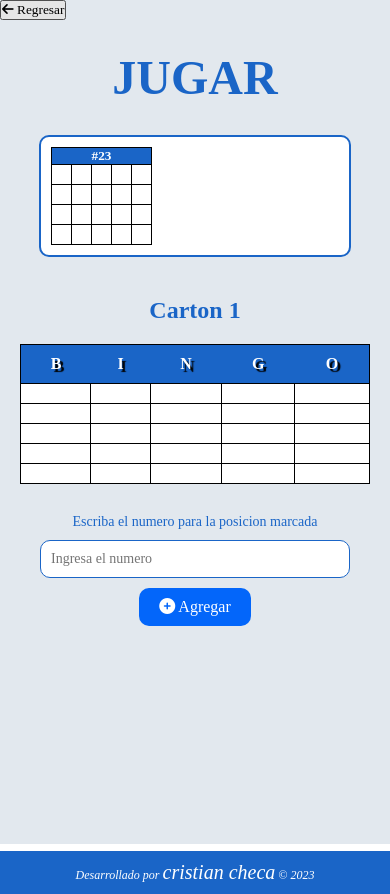
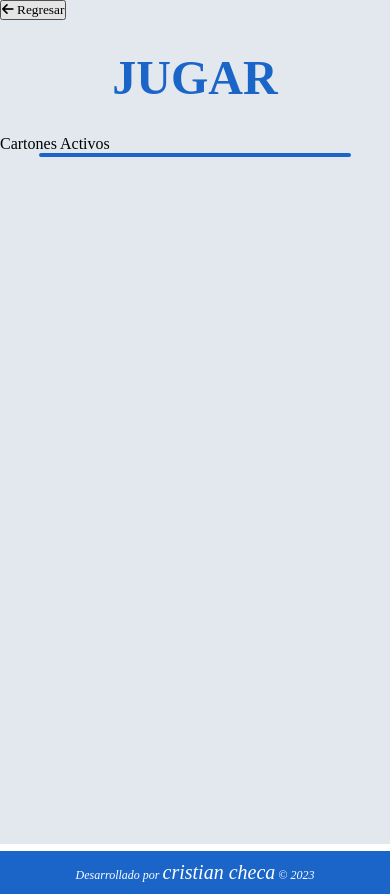
Before and after one commit to Chek97/bingo-app, a React (Vite) app: page /play in a window 390 px wide. Built offline with nearby package versions, Linux system fonts and the light colour scheme; a web font is replaced by a local one.

Commit message:
juego terminado 90%

```diff
--- a/src/pages/PlayPage.jsx
+++ b/src/pages/PlayPage.jsx
@@ -1,4 +1,5 @@
-import { BackButton, CartonItem } from "../components"
+import { useState } from "react";
+import { BackButton, CartonItem, Error } from "../components"
 
 export const PlayPage = () => {
 
@@ -9,8 +10,53 @@ export const PlayPage = () => {
   } catch (error) {
     console.log(error);
   }
+  const [carton, setCarton] = useState({});
+  const [loading, setLoading] = useState(false);
+  const [value, setValue] = useState("");
+  const [error, setError] = useState({
+    ok: false,
+    message: ""
+  });
 
-  console.log(cartonList);
+  const { positions } = carton || [];
+
+
+  const handlePosition = (current) => {
+    setCarton(current);
+    setLoading(true);
+  }
+
+  const handleChange = (e) => {
+    setValue(e.target.value);
+    setError({
+      ok: false,
+      message: ""
+    });
+  }
+
+  const handleSubmit = (e) => {
+    e.preventDefault();
+    const error = (value < 0 || value > 75) ? "Debes agregar un numero entre el 1 y el 75" : "";
+
+    if(error === "" ){
+      cartonList.forEach((cartonItem) => {
+        for(let i = 0; i < cartonItem.positions.length; i++){
+          if(cartonItem.positions[i][0] === value && i !== 12){
+            cartonItem.positions[i][1] = true;
+          }
+        }
+      });
+
+      localStorage.setItem("cartons", JSON.stringify(cartonList));
+
+    }else{
+      setError({
+        ok: true,
+        message: error
+      });
+    }
+  }
+//ACTUALIZAR EN TIEMPO REAL LAS TABLAS Y LA TABLA NORMAL
 
   return (
     <div className="container">
@@ -18,61 +64,57 @@ export const PlayPage = () => {
       <header>
         <h1>JUGAR</h1>
       </header>
-      {/* {
-        cartonList.length > 0 && (
-          <ul className="carton-list">
-            {cartonList.map(c => (
-              <CartonItem
-                title={`Carton ${c.id}`}
-                carton={c}
-                key={c.id}
-              />
-            ))}
-          </ul>
-        )
-      } */}
-      {/* CREAR COMPONENTE PARA MOSTRAR LA TABLA CON LOS VALORES */}
+      <p>Cartones Activos</p>
       <ul className="carton-active-list">
-        <li className="carton-active-list--item">
-          <h5>#23</h5>
+        {cartonList.map(carton => (
+          <li className="carton-active-list--item" key={carton.id} onClick={() => handlePosition(carton)}>
+            <h5>#{carton.id}</h5>
             <table className="carton-active-list--table">
               <tbody>
                 <tr>
-                <td></td>
-                <td></td>
-                <td></td>
-                <td></td>
-                <td></td>
+                  <td className={carton.positions[0][1] === true && "position-cheked"}>{carton.positions[0][1]}</td>
+                  <td className={carton.positions[1][1] === true && "position-cheked"}></td>
+                  <td className={carton.positions[2][1] === true && "position-cheked"}></td>
+                  <td className={carton.positions[3][1] === true && "position-cheked"}></td>
+                  <td className={carton.positions[4][1] === true && "position-cheked"}></td>
                 </tr>
                 <tr>
-                <td></td>
-                <td></td>
-                <td></td>
-                <td></td>
-                <td></td>
+                  <td className={carton.positions[5][1] === true && "position-cheked"}></td>
+                  <td className={carton.positions[6][1] === true && "position-cheked"}></td>
+                  <td className={carton.positions[7][1] === true && "position-cheked"}></td>
+                  <td className={carton.positions[8][1] === true && "position-cheked"}></td>
+                  <td className={carton.positions[9][1] === true && "position-cheked"}></td>
                 </tr>
                 <tr>
-                <td></td>
-                <td></td>
-                <td></td>
-                <td></td>
-                <td></td>
+                  <td className={carton.positions[10][1] === true && "position-cheked"}></td>
+                  <td className={carton.positions[11][1] === true && "position-cheked"}></td>
+                  <td className="position-id"></td>
+                  <td className={carton.positions[13][1] === true && "position-cheked"}></td>
+                  <td className={carton.positions[14][1] === true && "position-cheked"}></td>
                 </tr>
                 <tr>
-                <td></td>
-                <td></td>
-                <td></td>
-                <td></td>
-                <td></td>
+                  <td className={carton.positions[15][1] === true && "position-cheked"}></td>
+                  <td className={carton.positions[16][1] === true && "position-cheked"}></td>
+                  <td className={carton.positions[17][1] === true && "position-cheked"}></td>
+                  <td className={carton.positions[18][1] === true && "position-cheked"}></td>
+                  <td className={carton.positions[19][1] === true && "position-cheked"}></td>
+                </tr>
+                <tr>
+                  <td className={carton.positions[20][1] === true && "position-cheked"}></td>
+                  <td className={carton.positions[21][1] === true && "position-cheked"}></td>
+                  <td className={carton.positions[22][1] === true && "position-cheked"}></td>
+                  <td className={carton.positions[23][1] === true && "position-cheked"}></td>
+                  <td className={carton.positions[24][1] === true && "position-cheked"}></td>
                 </tr>
               </tbody>
             </table>
           </li>
+        ))}
       </ul>
-
+      {loading && (
         <div className="carton-container">
           <div className="carton-container--display">
-                <h2>Carton 1</h2>
+            <h2>Carton #{carton.id}</h2>
             <table className="carton-container--display__table">
               <thead>
                 <tr>
@@ -85,60 +127,61 @@ export const PlayPage = () => {
               </thead>
               <tbody>
                 <tr>
-                            <td></td>
-                            <td></td>
-                            <td></td>
-                            <td></td>
-                            <td></td>
+                  <td className={positions[0][1] === true && "position-cheked"}>{positions[0][0]}</td>
+                  <td className={positions[1][1] === true && "position-cheked"}>{positions[1][0]}</td>
+                  <td className={positions[2][1] === true && "position-cheked"}>{positions[2][0]}</td>
+                  <td className={positions[3][1] === true && "position-cheked"}>{positions[3][0]}</td>
+                  <td className={positions[4][1] === true && "position-cheked"}>{positions[4][0]}</td>
                 </tr>
                 <tr>
-                            <td></td>
-                            <td></td>
-                            <td></td>
-                            <td></td>
-                            <td></td>
+                  <td className={positions[5][1] === true && "position-cheked"}>{positions[5][0]}</td>
+                  <td className={positions[6][1] === true && "position-cheked"}>{positions[6][0]}</td>
+                  <td className={positions[7][1] === true && "position-cheked"}>{positions[7][0]}</td>
+                  <td className={positions[8][1] === true && "position-cheked"}>{positions[8][0]}</td>
+                  <td className={positions[9][1] === true && "position-cheked"}>{positions[9][0]}</td>
                 </tr>
                 <tr>
-                            <td></td>
-                            <td></td>
-                            <td></td>
-                            <td></td>
-                            <td></td>
+                  <td className={positions[10][1] === true && "position-cheked"}>{positions[10][0]}</td>
+                  <td className={positions[11][1] === true && "position-cheked"}>{positions[11][0]}</td>
+                  <td>{positions[12]}</td>
+                  <td className={positions[13][1] === true && "position-cheked"}>{positions[13][0]}</td>
+                  <td className={positions[14][1] === true && "position-cheked"}>{positions[14][0]}</td>
                 </tr>
                 <tr>
-                            <td></td>
-                            <td></td>
-                            <td></td>
-                            <td></td>
-                            <td></td>
+                  <td className={positions[15][1] === true && "position-cheked"}>{positions[15][0]}</td>
+                  <td className={positions[16][1] === true && "position-cheked"}>{positions[16][0]}</td>
+                  <td className={positions[17][1] === true && "position-cheked"}>{positions[17][0]}</td>
+                  <td className={positions[18][1] === true && "position-cheked"}>{positions[18][0]}</td>
+                  <td className={positions[19][1] === true && "position-cheked"}>{positions[19][0]}</td>
                 </tr>
                 <tr>
-                            <td></td>
-                            <td></td>
-                            <td></td>
-                            <td></td>
-                            <td></td>
+                  <td className={positions[20][1] === true && "position-cheked"}>{positions[20][0]}</td>
+                  <td className={positions[21][1] === true && "position-cheked"}>{positions[21][0]}</td>
+                  <td className={positions[22][1] === true && "position-cheked"}>{positions[22][0]}</td>
+                  <td className={positions[23][1] === true && "position-cheked"}>{positions[23][0]}</td>
+                  <td className={positions[24][1] === true && "position-cheked"}>{positions[24][0]}</td>
                 </tr>
               </tbody>
             </table>
           </div>
-            <form className="carton-container--form">
+          <form className="carton-container--form" onSubmit={handleSubmit}>
             <label className="carton-container--form__label">Escriba el numero para la posicion marcada</label>
             <input
               type="number"
               placeholder="Ingresa el numero"
               className="carton-container--form__input"
-                    /* value={value}
+              value={value}
               name="value"
-                    onChange={handleChange} */
+              onChange={handleChange}
               required
             />
-
+            {error.ok && <Error message={error.message} />}
             <button className="carton-container--form__submit">
               <i className="fas fa-plus-circle" aria-hidden="true"></i> Agregar
             </button>
           </form>
         </div>
+      )}
     </div>
   )
 }
--- a/src/styles/media.css
+++ b/src/styles/media.css
@@ -90,7 +90,6 @@
     }
 
     .carton-active-list {
-        border: 1px solid red;
         margin: 0 10%;
         list-style-type: none;
         overflow-x: scroll;
@@ -105,6 +104,11 @@
         margin: 10px;
     }
 
+    .carton-active-list--item:hover {
+        border: 2px solid #092a55;
+        cursor: pointer;
+    }
+
     .carton-active-list--item > h5 {
         text-align: center;
         background-color: #1A65C7;
@@ -117,5 +121,21 @@
     .carton-active-list--table {
         border-collapse: collapse;
         padding: 10px;
+        width: 80px;
+    }
+
+    .position-id {
+        background-color: #092a55;
+    }
+
+    .position-cheked {
+        background-color: #14f500;
+    }
+
+    .carton-container--display__table > tbody > tr > td {
+        width: 40px;
+        height: 40px;
+        font-size: 24px;
+        text-align: center;
     }
 }
```
Lines whose indentation alone changed are shown as unchanged.
